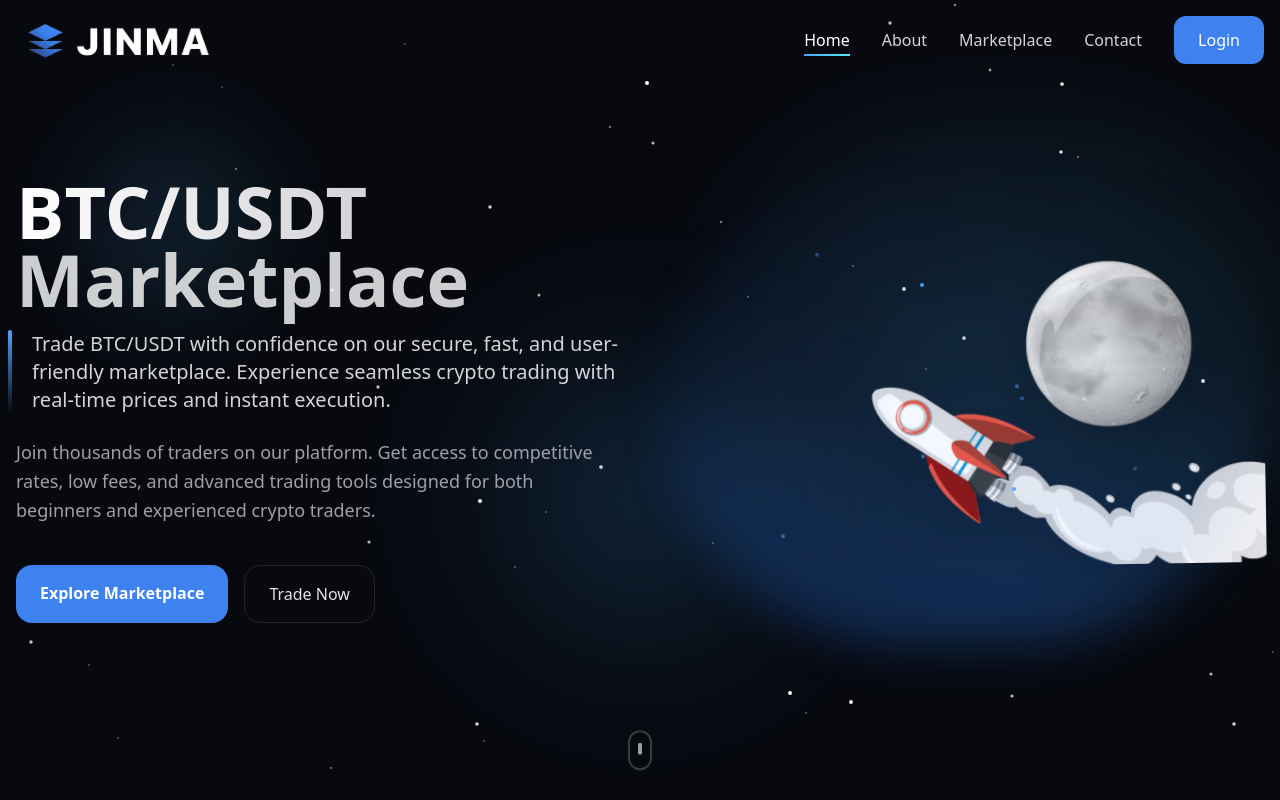
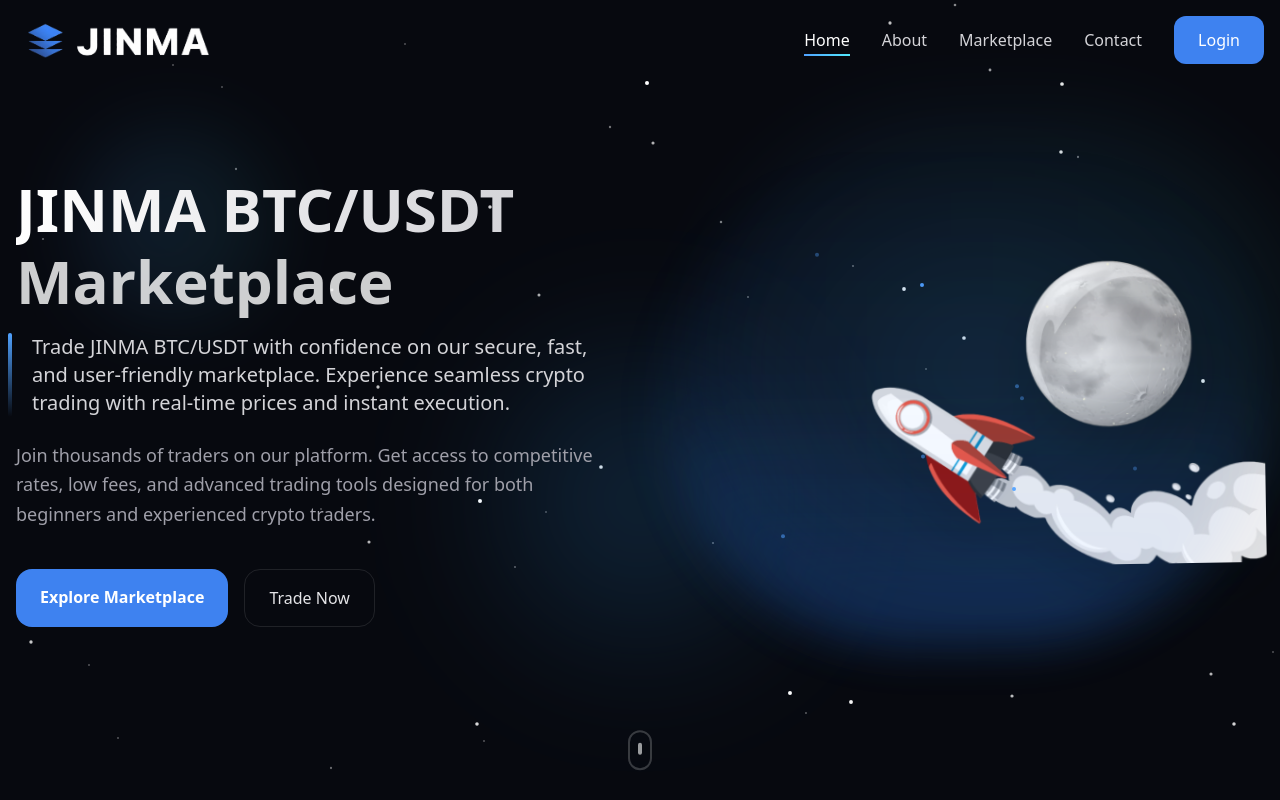
Before and after one commit to noorshanu/jinmaFrontend, a Next.js app: page / in a window 1280 px wide. Shown: the top 800 px of the page. Built offline with nearby package versions, Linux system fonts and the light colour scheme.

Commit message:
Update Hero.tsx

```diff
--- a/components/Hero.tsx
+++ b/components/Hero.tsx
@@ -82,9 +82,9 @@ export default function Hero() {
               transition={{ duration: 0.8 }}
               className="space-y-4"
             >
-              <h1 className="text-4xl sm:text-5xl md:text-6xl lg:text-7xl font-extrabold leading-[0.9] md:leading-[0.95]">
+              <h1 className="text-4xl sm:text-5xl md:text-6xl lg:text-6xl font-extrabold leading-[0.9] md:leading-[1.2]">
                 <span className="bg-gradient-to-r from-white to-zinc-300 bg-clip-text text-transparent">
-                 BTC/USDT
+                  JINMA BTC/USDT
                 </span>
                 <br />
                 <span className="text-white/80">Marketplace</span>
@@ -99,7 +99,7 @@ export default function Hero() {
               >
                 <div className="absolute -left-2 top-0 w-1 h-full bg-gradient-to-b from-blue-400 to-transparent rounded-full" />
                 <p className="text-lg md:text-xl text-zinc-300 max-w-2xl pl-4">
-                  Trade BTC/USDT with confidence on our secure, fast, and user-friendly marketplace. Experience seamless crypto trading with real-time prices and instant execution.
+                  Trade JINMA BTC/USDT with confidence on our secure, fast, and user-friendly marketplace. Experience seamless crypto trading with real-time prices and instant execution.
                 </p>
               </motion.div>
             </motion.div>
```
